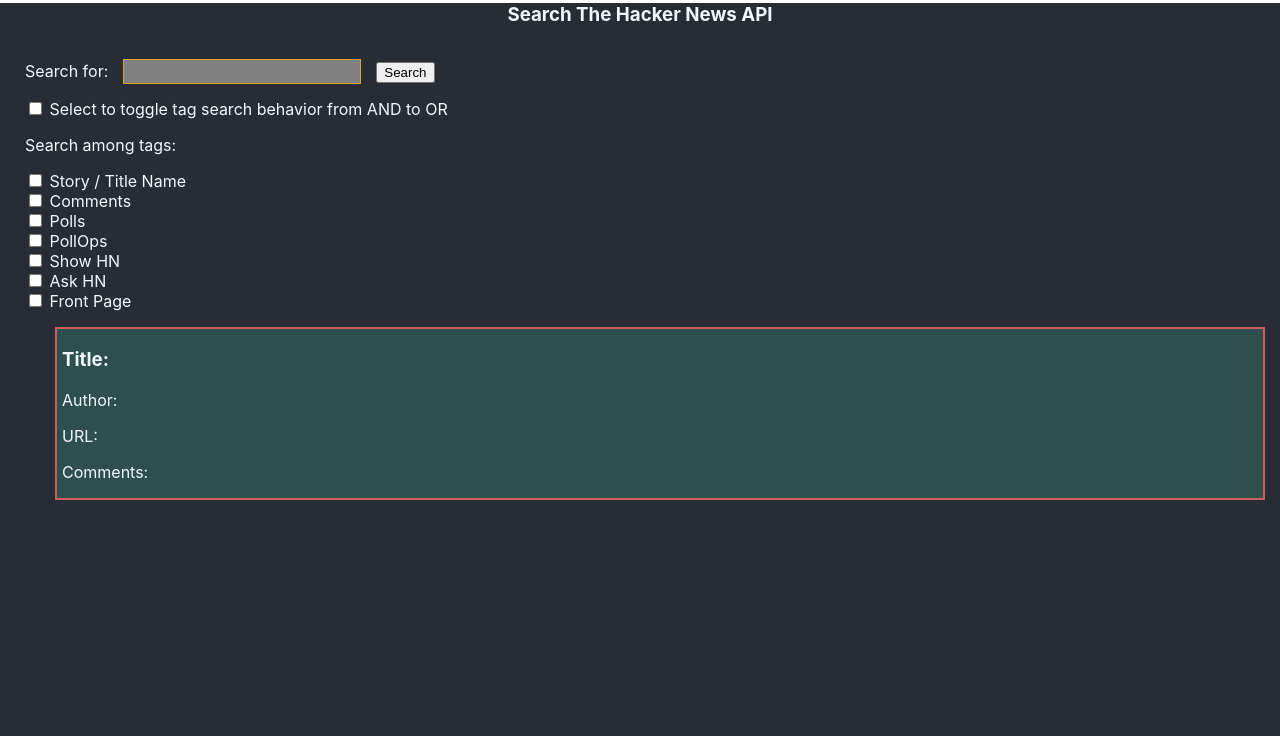
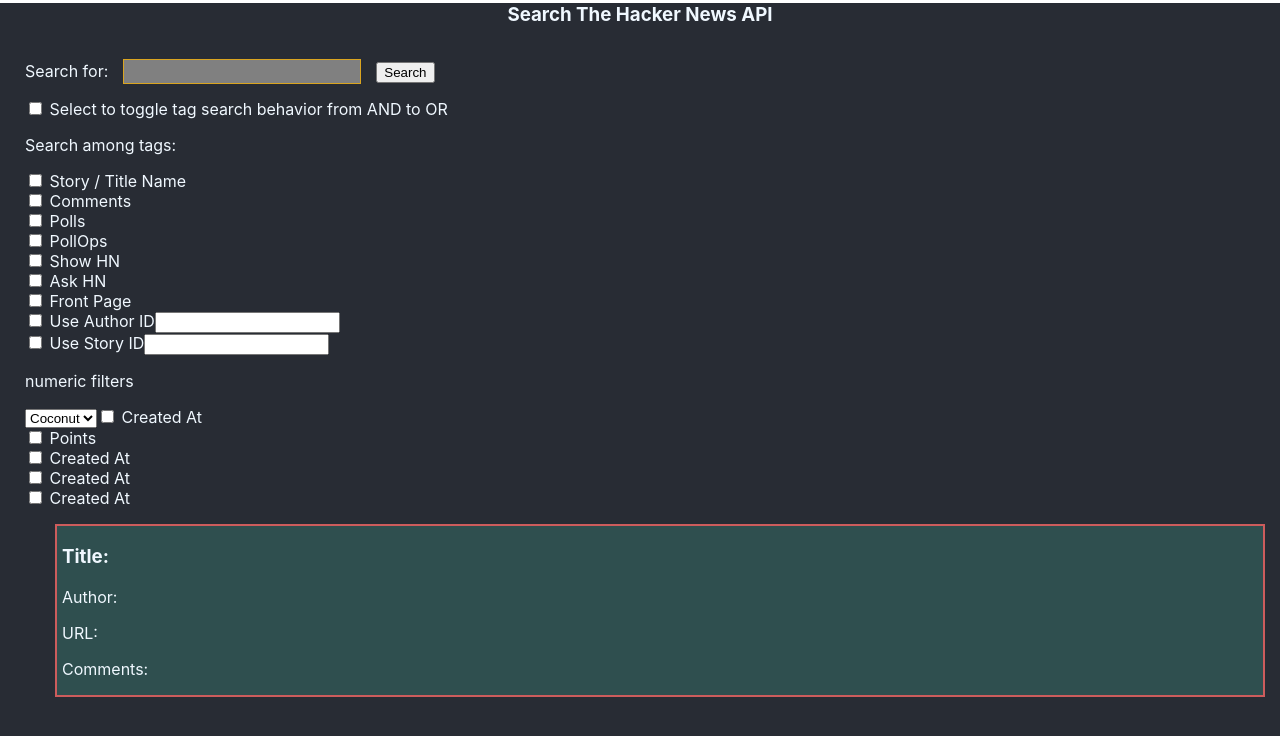
Before and after one commit to GormTheWyrm/rts-test, a React (Create React App) app: page / in a window 1280 px wide. Shown: the top 736 px of the page. Built offline with nearby package versions, Linux system fonts and the light colour scheme.

Commit message:
front page fixed and story and author IDs added to form options and work

```diff
--- a/src/features/SearchFeature/Searchbar.js
+++ b/src/features/SearchFeature/Searchbar.js
@@ -29,7 +29,6 @@
 
   const handleSubmit = (event) => {
     event.preventDefault();
-    console.log(event.target.searchbar.value);  //!!! VALUE I NEED!
     let query = event.target.searchbar.value;
     const baseUrl = 'https://hn.algolia.com/api/v1/search?';
     let searchUrl = baseUrl + 'query=' + query; //query can be blank without error
@@ -41,7 +40,7 @@
     // sets up myTags if any of the tag checkboxes are checked
     if ((event.target.story.checked === true) || (event.target.comments.checked === true) || (event.target.polls.checked === true)
       || (event.target.pollops.checked === true) || (event.target.showhn.checked === true) || (event.target.askhn.checked === true)
-      || (event.target.frontpage.checked === true)) {
+      || (event.target.frontpage.checked === true) || (event.target.useAuthor.checked === true) || (event.target.useStory.checked === true)) {
       myTags += `&tags=`;
       if (event.target.orTags.checked === true) {
         myTags += '(';
@@ -58,24 +57,30 @@
       }
       if (event.target.polls.checked === true) {
         myTags += `poll,`;
-        //retuned title, but no URL... maybe return the objectID?
-        //maybe return points as well...
       }
       if (event.target.pollops.checked === true) {
         myTags += `pollopt,`;
-        //only author showing up...
       }
       if (event.target.showhn.checked === true) {
         myTags += `show_hn,`;
-        //no results -troubleshoot me!
       }
       if (event.target.showhn.checked === true) {
         myTags += `ask_hn,`;
-        //n0 results - needs troubleshooting!
       }
-      if (event.target.showhn.checked === true) {
+      if (event.target.frontpage.checked === true) {
         myTags += `front_page,`;
       }
+
+      if (event.target.useAuthor.checked === true) {
+        //!!!
+        myTags += `author_${event.target.authorId.value},`;
+      }
+      if (event.target.useStory.checked === true){
+        //!!!
+        myTags += `story_${event.target.storyId.value},`;
+        //need to figure this out
+      }
+
       if (event.target.orTags.checked === true) {
         myTags += ')';
       }
@@ -102,24 +107,22 @@
   }
 
 
-//
+  //
 
 
   return (
     <div className='SearchbarContainer'>
       <form onSubmit={(event) => handleSubmit(event)}>
-        {/* swap with saveResults... once working */}
-        {/* dispatch(testResults()) */}
+
+
+
         <label>
           Search for:
        <input type="text" name="searchbar" className='Searchbar' />
         </label>
         <input type="submit" value="Search"
         />
-        {/* saveResults function from searchSlice -
-        need to figure out how to read redux state in order to check if it worked...
-        which mens learning thunks...
-        and implementing thunk where?*/}
+
         <br />
         <input type="checkbox" name="orTags" />
         <label > Select to toggle tag search behavior from AND to OR</label><br />
@@ -142,10 +145,56 @@
         <label > Ask HN</label> <br />
         <input type="checkbox" name="frontpage" />
         <label > Front Page</label> <br />
+        <input type="checkbox" name="useAuthor" />
+        <label > Use Author ID</label>
+        <input type="text" name="authorId" />
+        <br />
+        <input type="checkbox" name="useStory" />
+        <label > Use Story ID</label>
+        <input type="text" name="storyId" />
+        <br />
+    {/* need to test to see if this works, also add to submit function */}
+{/* below is unfinished */}
+
         {/* for attribute not supported by Edge */}
         {/* need author and id search options... (verify this)*/}
         {/* URL parameters like &page=2 or hitsPerPage=50 ...number of pages and results per page should be paramters! */}
         {/* add a page and num per page button... */}
+        <p>numeric filters</p>
+        {/* dropdowns work best for numeric? options of <, <=, =, > or >= */}
+
+
+        <select name='dateSelect'>
+          <option value="<"> </option>
+          <option value="<=">Lime</option>
+          <option selected value="=">Coconut</option>
+          <option value="mango">Mango</option>
+        </select>
+
+
+        <input type="checkbox" name="createdat" />
+        <label > Created At</label>
+        {/* text input too? */}
+        <br />
+        <input type="checkbox" name="points" />
+        <label > Points</label>
+        {/* text input too? */}
+        <br />
+        <input type="checkbox" name="createdat" />
+        <label > Created At</label>
+        {/* text input too? */}
+        <br />
+        <input type="checkbox" name="createdat" />
+        <label > Created At</label>
+        {/* text input too? */}
+        <br />
+        <input type="checkbox" name="createdat" />
+        <label > Created At</label>
+        {/* text input too? */}
+        <br />
+        {/* example url: https://hn.algolia.com/api/v1/search?tags=story,author_breck&query=cheese
+                  http://hn.algolia.com/api/v1/search_by_date?tags=story&numericFilters=created_at_i>X,created_at_i<Y
+          */}
       </form>
     </div >
   );
--- a/src/features/SearchFeature/searchSlice.js
+++ b/src/features/SearchFeature/searchSlice.js
@@ -1,4 +1,3 @@
-// slice and actions are in a single slice file for each feature
 import { createSlice } from '@reduxjs/toolkit';
 import axios from 'axios';
 
@@ -6,7 +5,6 @@
     name: 'searchFeature', //name of slice - should be key name in store
     initialState: {
         hits: [{}], //contains articles returned from api
-        tags: { active: false, tags: [] }, // I could simply map "&"+arrayElement to the search url if I leave tags as strings
         numericFilters: { active: false, created_at_i: null, points: null, num_comments: null, created_at_i2: null, points2: null, num_comments2: null },
         page: { active: false, page: 1 },
         hitsPerPage: { active: false, hitsPerPage: 10 },
@@ -17,39 +15,15 @@
         saveResults: (state, action) => {
             //data coming in should be action.
             //action.payload.hits[],query, type: 'searchFeature/saveResults'
-
-            //this should not actually mutate logic because of @reduxjs/toolkit 's reliance on immer library
-
-            console.log('ACTION');
-            console.log(action);
             let newState = state;
             newState.hits = [...action.payload.hits];
             newState.searchTerms = [...state.searchTerms];
             newState.searchTerms.push(action.payload.query);
-            console.log(action.payload);    //query is undefined...
             //action will need: hits[], query...
-            console.log('NEW STATE');
-            console.log(newState);
             return newState;
+            //this should not actually mutate logic because of @reduxjs/toolkit 's reliance on immer library but I return a new state anyways
+        }
 
-        },
-        saveFilters(state, action) {
-            //this should save the filters and tags and such... does it also need to set up the query?
-            //no...
-
-        },
-
-        testResults: state => {
-            // state.hits[0]= {title: "Example Title", author: "Example Author"};
-            let newState = state;
-
-            console.log('testing state');   //this seems to revert... why?
-            newState.hits[0].title = 'testTitle';
-            newState.hits[0].author = 'testAuthor';
-            //hits[0].title     is API structure
-            return newState;
-
-        }
     }
 
 });
@@ -62,27 +36,23 @@
 //useSelectors like above can also be defined where the are used.
 
 export const searchAPI = (action) => {
-    //action = hits[20], searchterms,searchUrl - no payload!
-    //will be able to change length of array soon
-    console.log('search API action');
+    //action = hits[], searchterms,searchUrl - no payload!
     // console.log(action);  //seems to be working now
 
-    return async (dispatch, getState) => {
+    return async (dispatch) => {
         try {
-            // console.log(action); //action made it into this function - still no payload
+            //action made it into this function - still no payload
             //axios here
             axios.get(action.searchUrl) //axios searches API
                 .then(res => {
-
+                    //res.data = hits[], hitsperpage, nbhits, nbpages, page, params, processingTimesMS, query
                     let myData = {};
                     myData.hits = [...res.data.hits];
-                    console.log('my data:');
                     myData.query = res.data.query
-                    console.log(myData);
                     dispatch(saveResults(myData));
                     // state currently is searchfeature.hits[], tags, numericfilters, page, hitsperpage, searchterms[null-initialized as empty]
                     //myData = query, hits[],
-                    //does not pass through url
+                    //does not pass through searchUrl
                 });
         } catch (err) {
             //error handling here
```
Also changed, not shown: 1 other file (tests, documents, lock files or other folders).
